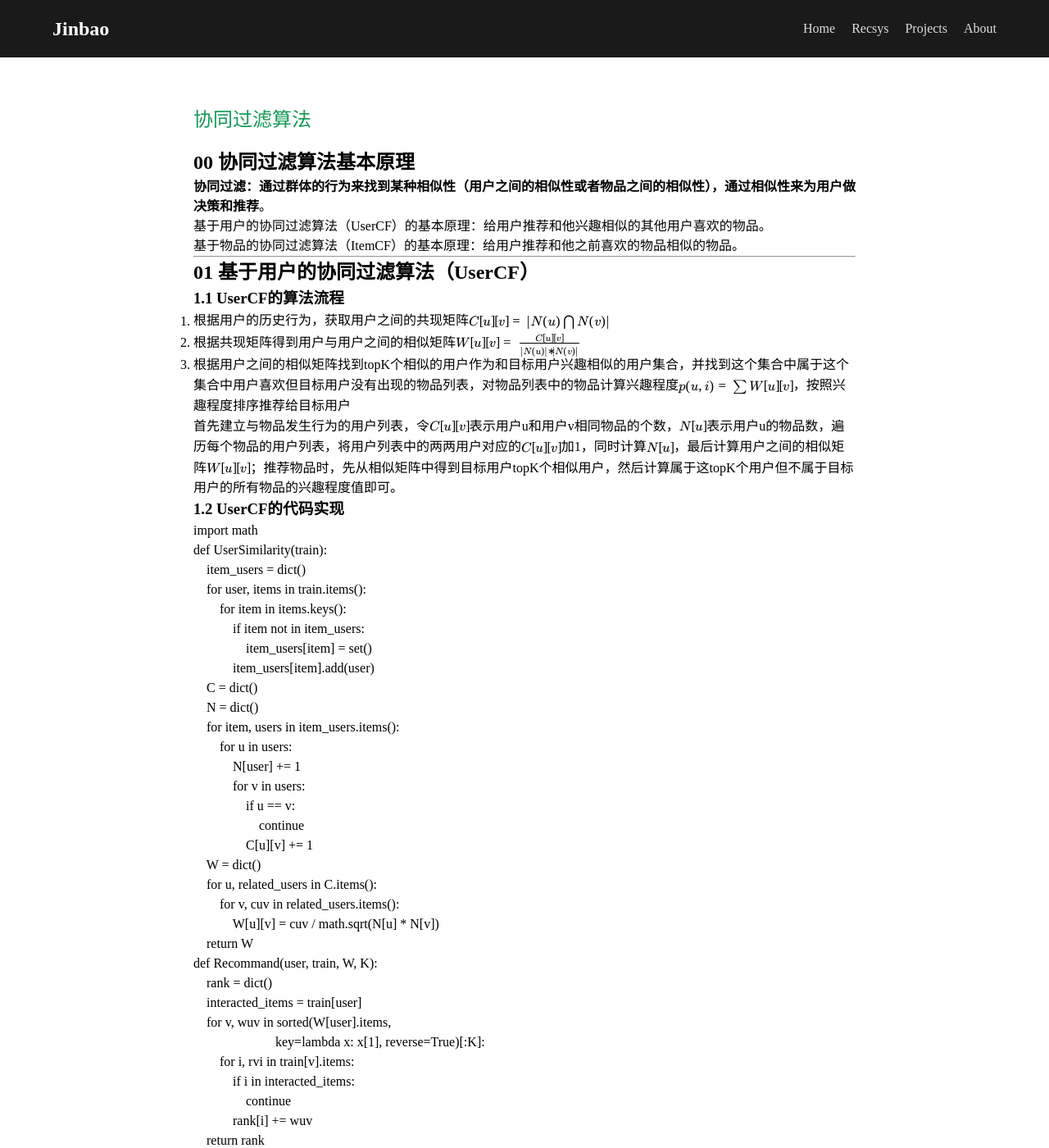
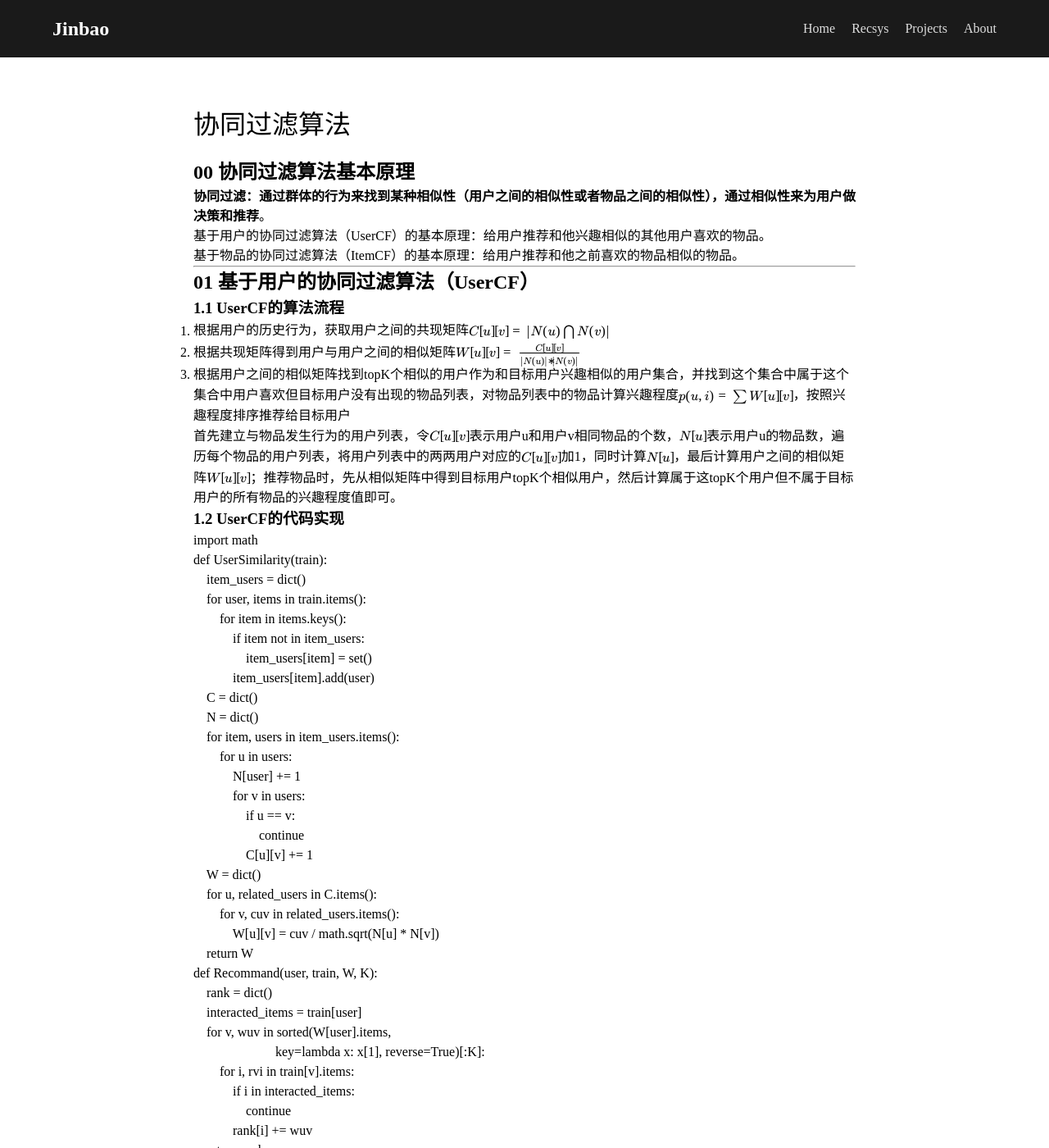
Before and after one commit to JinbaoWeb/jinbaoweb.github.io, a Jekyll site: the page built from recsys/cf.md, in a window 1280 px wide and 1400 px high. Shown: the whole window at 82% size. Built offline with Jekyll 4.4.1, drawn with Linux system fonts in a browser that asks for light colours; our own code applies the rules of GitHub Pages for plain Markdown files; formulas are drawn with MathJax 3.

Commit message:
Update style.css

```diff
--- a/assets/css/style.css
+++ b/assets/css/style.css
@@ -68,8 +68,6 @@ nav ul li a:hover {
     margin-top: 2rem;
     margin-bottom: 1rem;
     font-weight: normal;
-    color: #159957;
-    font-size: 1.5em
 }
 
 /* --- 响应式处理 --- */
```
